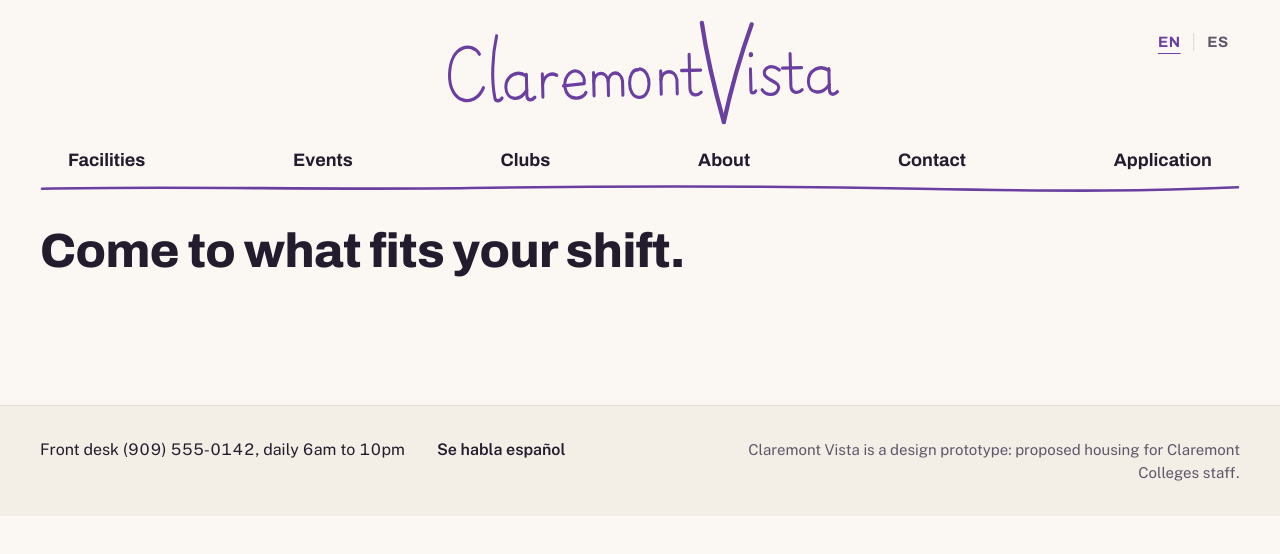
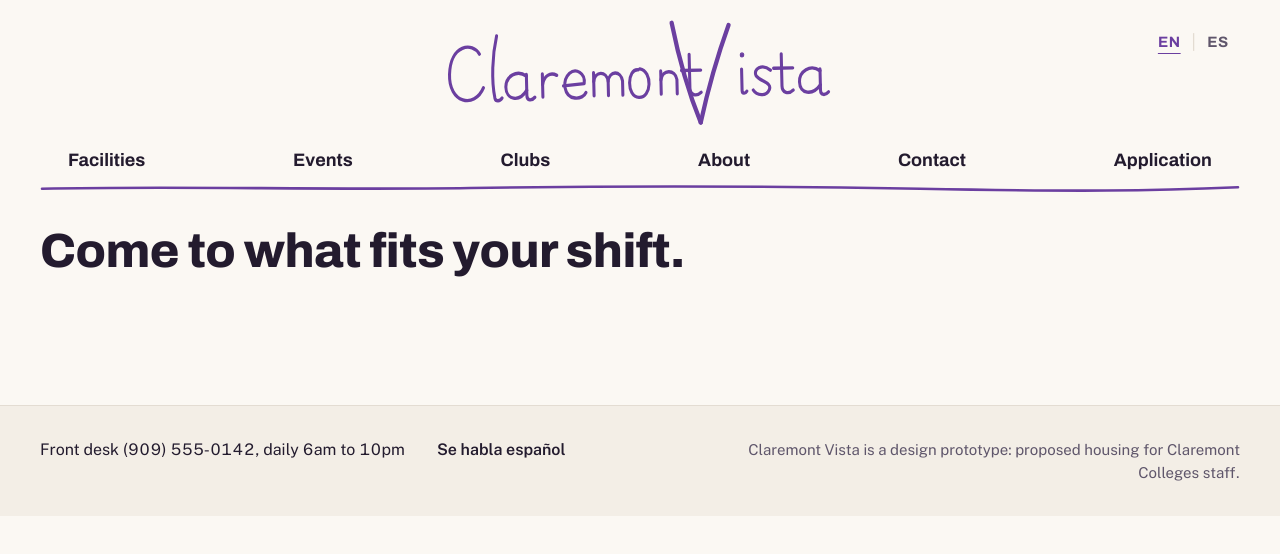
Before and after one commit to EmanuelPomona/Claremont-Vista, a React (Vite) app in the folder frontend/: page / in a window 1280 px wide. Shown: the top 554 px of the page. Built offline with nearby package versions, Linux system fonts and the light colour scheme.

Commit message:
style: cross the V through the nt like the sketch; add header screenshots

```diff
--- a/frontend/src/components/Wordmark.tsx
+++ b/frontend/src/components/Wordmark.tsx
@@ -46,12 +46,12 @@ export function Wordmark({ className }: { className?: string }) {
 
         {/* the V: heavier, drops below the baseline, crosses the "nt" */}
         <g strokeWidth="4.8">
-          <path d="M296 5 C300 38 308 78 318 117" />
-          <path d="M318 117 C326 84 338 44 352 8" />
+          <path d="M262 4 C268 38 278 80 292 117" />
+          <path d="M292 117 C300 84 312 44 326 8" />
         </g>
 
         {/* ista */}
-        <g strokeWidth="3.8" transform="translate(344 0) scale(0.9 1)">
+        <g strokeWidth="3.8" transform="translate(334 0) scale(0.9 1)">
           {/* i */}
           <path d="M6 58 L6 82 C6 86 10 86 12 83" />
           <circle cx="7" cy="42" r="2.2" fill="currentColor" strokeWidth="1.4" />
```
Also changed, not shown: 3 other files (tests, documents, lock files or other folders).
